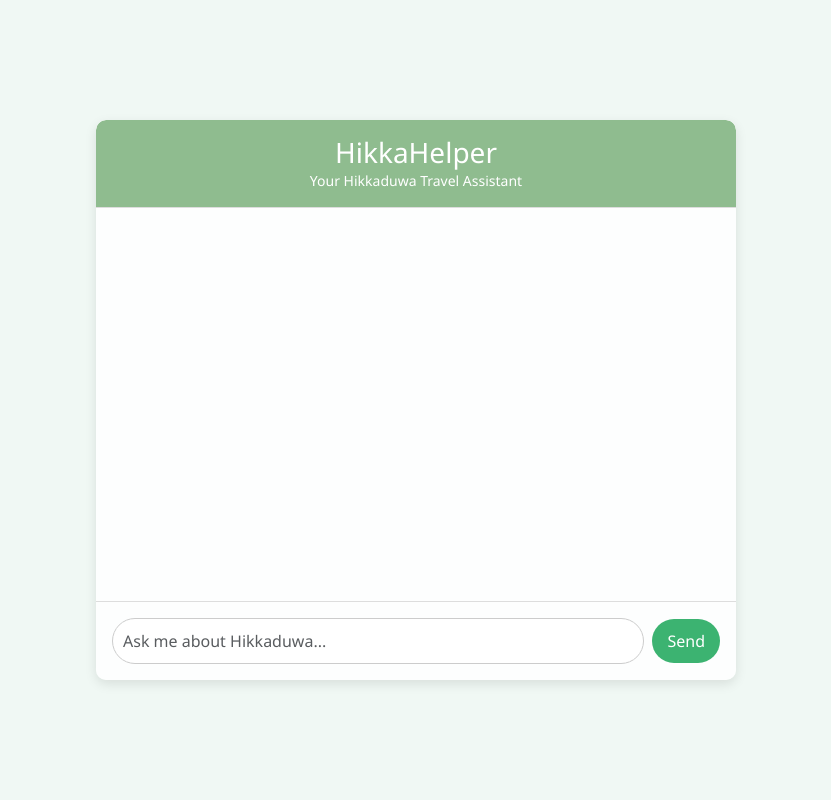
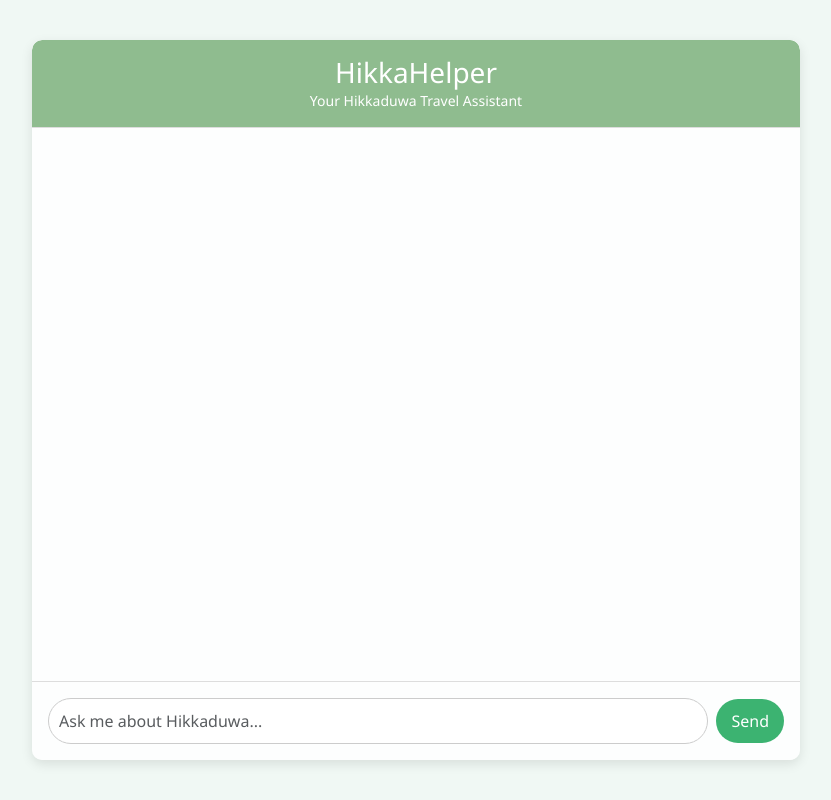
Before and after one commit to sasangachathumal/HikkaHelper-Chatbot, a Flask app: page / in a window 1280 px wide. Shown: the whole page, without its empty margins (224-1055 px from the left). Run offline with Flask 3, Linux system fonts and the light colour scheme; parts of the project's set-up code (start-up, migrations or seed data) failed here and were passed over.

Commit message:
did some small UI changes added new KB. added readme file. added setup scripts for local setup.

```diff
--- a/static/index.css
+++ b/static/index.css
@@ -33,12 +33,12 @@ body {
             border-radius: 10px;
             box-shadow: 0 4px 12px rgba(0, 0, 0, 0.1);
             overflow: hidden;
-            width: 50%;
+            width: 60%;
             max-width: 60%;
             display: flex;
             flex-direction: column;
-            height: 70vh;
-            max-height: 70vh;
+            height: 90vh;
+            max-height: 90vh;
         }
 
         #chat-header {
@@ -73,6 +73,7 @@ body {
             color: #2e8b57; /* Sea green text */
             align-self: flex-end;
             border-bottom-right-radius: 0px;
+            margin-bottom: 0px;
         }
 
         .bot-message {
```
Also changed, not shown: README.md (added), data/hikkahelper_kb.db, 2 other files.
